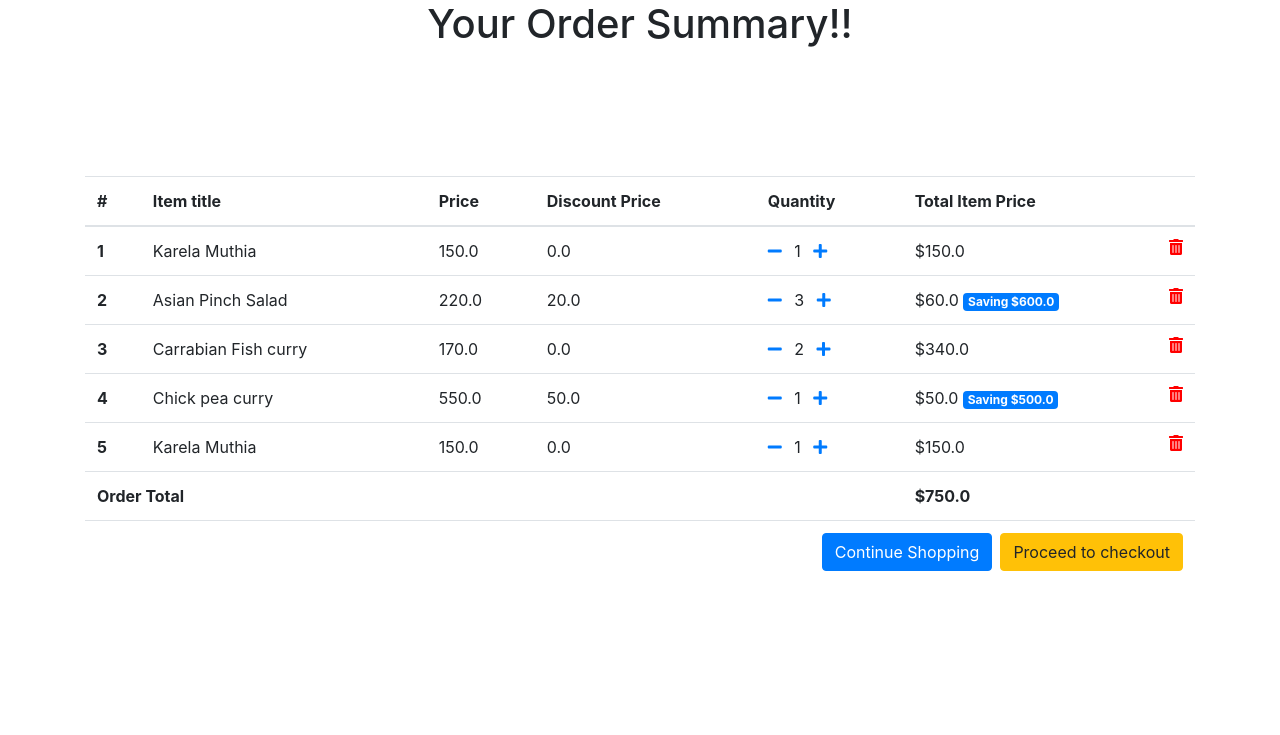
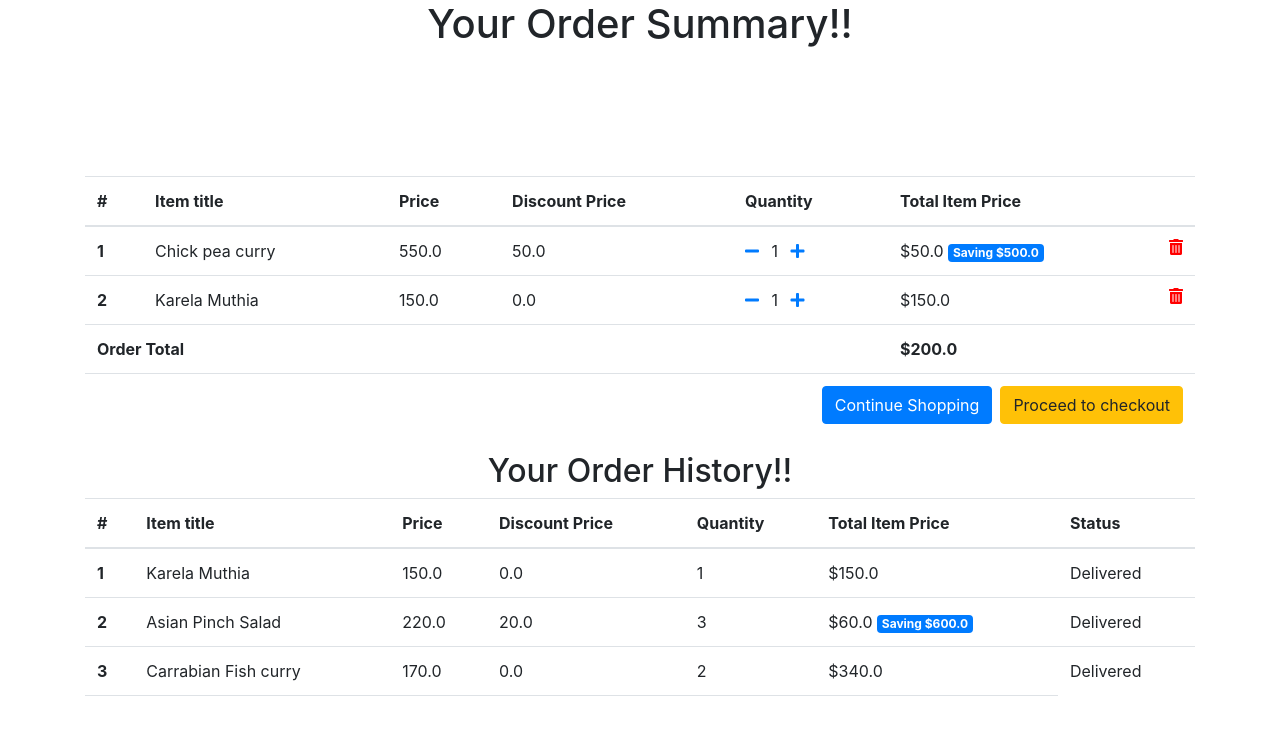
Before and after one commit to swathi-vennela/happyMeal, a Django app: page /order-summary/ in a window 1280 px wide. Shown: the top 735 px of the page. Run offline with Django 3.2, Linux system fonts and the light colour scheme; a user stored in the database is signed in; data comes from the database, SQL or seed files in the repository; both versions use the stored data as it was after the commit; some libraries are stand-ins or nearby versions.

Commit message:
student dahsboard update

```diff
--- a/NewDjango/NewDjango/settings.py
+++ b/NewDjango/NewDjango/settings.py
@@ -51,6 +51,7 @@ MIDDLEWARE = [
     'django.contrib.auth.middleware.AuthenticationMiddleware',
     'django.contrib.messages.middleware.MessageMiddleware',
     'django.middleware.clickjacking.XFrameOptionsMiddleware',
+    'django_currentuser.middleware.ThreadLocalUserMiddleware',
 ]
 
 ROOT_URLCONF = 'NewDjango.urls'
--- a/NewDjango/core/models.py
+++ b/NewDjango/core/models.py
@@ -3,16 +3,24 @@ from django.conf import settings
 from PIL import Image
 from django.urls import reverse
 
+STATUS_CHOICES = (
+    ('O', 'Order Request Accepted'),
+    ('C', 'Cooking'),
+    ('D', 'Deliverd')
+)
+
 class Item(models.Model):
     chef = models.ForeignKey(settings.AUTH_USER_MODEL,on_delete=models.CASCADE, null=True)
     title = models.CharField(max_length=100)
     is_veg = models.BooleanField(default=True)
+    # status = models.CharField(choices=STATUS_CHOICES, max_length=1)
     price = models.FloatField()
     discount_price = models.FloatField(blank=True, null=True)
     calories = models.FloatField(default=0)
     slug = models.SlugField(unique=True)
     description = models.TextField()
     image = models.ImageField(upload_to='item_pics')
+
 
     def __str__(self):
         return self.title
@@ -74,6 +82,9 @@ class OrderItem(models.Model):
     	if self.item.discount_price:
     		return self.get_total_discount_item_price()
     	return self.get_total_item_price()
+    def set_change_order_status(self):
+        self.ordered = True
+        super().save()
 
 
 
@@ -89,11 +100,15 @@ class Order(models.Model):
 
     def get_total(self):
         total = 0
-        for order_item in self.items.all():
+        for order_item in self.items.filter(ordered=False).all():
             total += order_item.get_final_price()
         # if self.coupon:
         #     total -= self.coupon.amount
         return total
+    def set_change_order_status(self):
+        self.ordered = True
+        super().save()
+
 
 class Review(models.Model):
     item = models.ForeignKey(Item,on_delete=models.CASCADE)
--- a/NewDjango/core/templates/core/order_summary.html
+++ b/NewDjango/core/templates/core/order_summary.html
@@ -34,7 +34,7 @@
       </tr>
     </thead>
     <tbody>
-    {% for order_item in object.items.all %}
+    {% for order_item in object1 %}
       <tr>
         <th scope="row">{{ forloop.counter }}</th>
         <td> {{order_item.item.title}} </td>
@@ -81,6 +81,66 @@
     {% endif %}
     </tbody>
   </table>
+  <h2 align="center">Your Order History!!</h2>
+  <table class="table">
+    <thead>
+      <tr>
+        <th scope="col">#</th>
+        <th scope="col">Item title</th>
+        <th scope="col">Price</th>
+        <th scope="col">Discount Price</th>
+        <th scope="col">Quantity</th>
+        <th scope="col">Total Item Price</th>
+        <th scope="col">Status</th>
+
+
+      </tr>
+    </thead>
+    <tbody>
+    {% for order_item in object2 %}
+      <tr>
+        <th scope="row">{{ forloop.counter }}</th>
+        <td> {{order_item.item.title}} </td>
+        <td>{{order_item.item.price}}</td>
+        <td>{{order_item.item.discount_price}}</td>
+        <td>
+
+                {{ order_item.quantity }}
+
+        </td>
+        <td>
+          {% if order_item.item.discount_price %}
+                ${{order_item.get_total_discount_item_price}}
+                <span class="badge badge-primary">Saving ${{order_item.get_amount_saved}}</span>
+          {% else %}
+                ${{order_item.get_total_item_price}}
+          {% endif %}
+
+        </td>
+        <td>Delivered</td>
+      </tr>
+      {% empty %}
+      <tr>
+        <td colspan="6"></td>
+      </tr>
+      <tr>
+        <td colspan="6">
+
+        </td>
+      </tr>
+    {% endfor %}
+    {% if object.get_total %}
+    <tr>
+
+    </tr>
+    <tr>
+      <td colspan="6">
+
+      </td>
+    </tr>
+    {% endif %}
+    </tbody>
+  </table>
 
 </div>
 
--- a/NewDjango/core/views.py
+++ b/NewDjango/core/views.py
@@ -100,13 +100,18 @@ class OrderSummaryView(LoginRequiredMixin, View):
 	def get(self, *args, **kwargs):
 		try:
 			order = Order.objects.get(user=self.request.user, ordered=False)
+			order1 = Order.objects.get(user=self.request.user, ordered=False).items.filter(user=self.request.user,ordered=False).all()
+			order2 = Order.objects.get(user=self.request.user, ordered=False).items.filter(user=self.request.user,ordered=True).all()
 			context = {
-				'object' : order
+				'object' : order,
+				'object1' : order1,
+				'object2' : order2
 			}
 			return render(self.request, 'core/order_summary.html', context)
 		except ObjectDoesNotExist:
 			messages.info(self.request, "You do not have an active order")
 			return redirect("core:menu")
+
 
 # class ItemDetailView(DetailView):
 # 	model = Item
@@ -136,7 +141,7 @@ def add_to_cart(request, slug):
 	if order_qs.exists():
 		order = order_qs[0]
 		#check if the order item is in the order
-		if order.items.filter(item__slug=item.slug).exists():
+		if order.items.filter(item__slug=item.slug, ordered = False).exists():
 			order_item.quantity += 1
 			order_item.save()
 			messages.info(request, "This item quantity was updated.")
```
Also changed, not shown: NewDjango/payments/views.py (+9 -1 lines), NewDjango/db.sqlite3.
